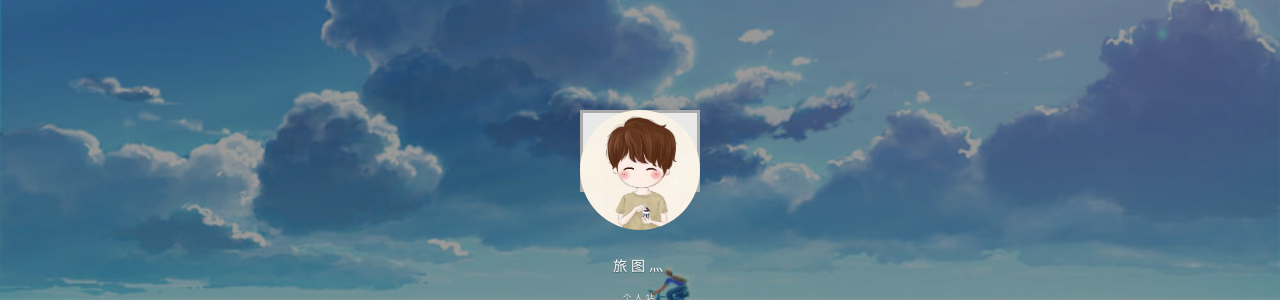
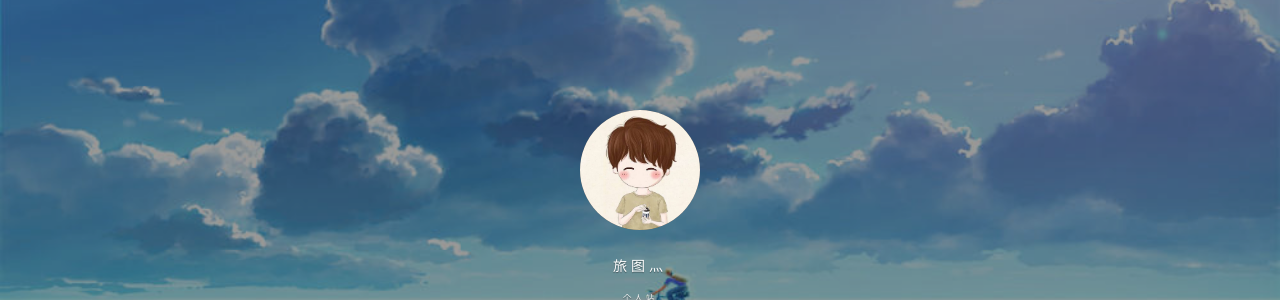
Before and after one commit to xwLyc/xwLyc.github.io, a Jekyll site: the page built from index.html, in a window 1280 px wide. Shown: the part 170-470 px from the top of the page. Built offline with Jekyll 4.4.1, drawn with Linux system fonts in a browser that asks for light colours; nearby versions of some CDN libraries; the list of posts is cut into pages by our own code; comment, search, counter and statistics services are not loaded.

Commit message:
修改样式

```diff
--- a/css/main.css
+++ b/css/main.css
@@ -115,10 +115,9 @@
 
 h2 {
     font-size: 1.5em;
-    line-height: 2.0em;
-    padding: 16px;
-    background: #e9e9ea;
-    border: 3px solid #aaa;
+  /*background:#B9D3EE;*/
+  /*text-align: center;*/
+
 }
 
 h3 {
@@ -853,10 +852,12 @@
   }
 
   .post-list__post-title {
-   margin-top: 5px;
-    margin-bottom: .2em;
-    font-size: 1.5em;
-    line-height: 1.3em;
+        font-size: 1.5em;
+        line-height: 2em;
+        margin: 0;
+        border: none;
+        background: none;
+        padding: 0;
   }
   .post-list__post-title a {
    color: #333333;
```
